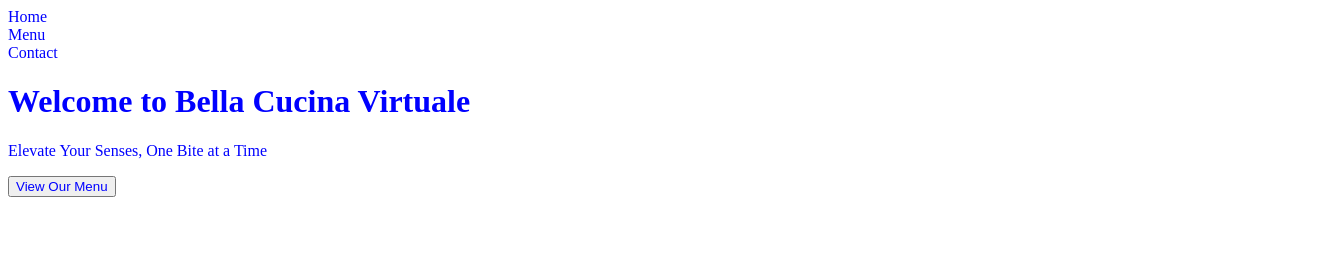
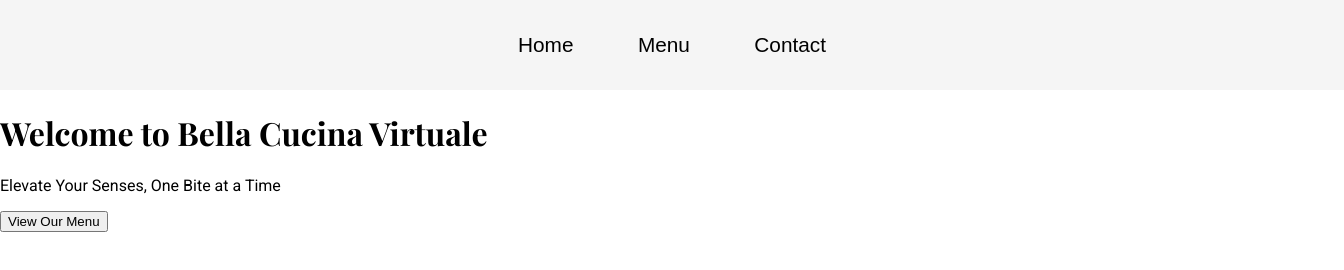
Before and after one commit to atoarkhurst/restaurant-page, a website built with webpack: page dist/index.html in a window 1280 px wide. Shown: the whole page, 1344 px wide, since content can reach past the window. Built offline with nearby package versions, Linux system fonts and the light colour scheme; files whose address does not match are found by name.

Commit message:
css styling

```diff
--- a/src/css/style.css
+++ b/src/css/style.css
@@ -1,3 +1,43 @@
-* {
-    color: blue;
+@import url('https://fonts.googleapis.com/css2?family=Playfair+Display:wght@400;700&display=swap');
+
+@import url('https://fonts.googleapis.com/css2?family=Roboto:ital,wght@0,400;0,700;1,400&display=swap');
+
+
+body {
+    margin: 0;
+    padding: 0;
+    font-family: 'Roboto', sans-serif;
 }
+
+h1, h2, h3 {
+    font-family: 'Playfair Display', serif;
+}
+
+:root {
+    --main-bg-color: #F5F5F5;
+  }
+
+
+
+header {
+    display: flex;
+    justify-content: center;
+    width: 100%;
+    align-items: center;
+    padding: 2rem;
+    background-color: var(--main-bg-color);
+}
+
+
+nav {
+    display: flex;
+    justify-content: space-between;
+    width: 20rem;
+}
+
+
+.nav-button {
+    border-style: none;
+    font-size: 1.3rem;
+    background-color: transparent;
+}
--- a/src/home.js
+++ b/src/home.js
@@ -9,21 +9,21 @@ const homePageLoad = function () {
 
     const nav = createAndAppend( 'nav', header, { } );
 
-    createAndAppend('div', nav, { innerHTML: 'Home', classList: 'home-tab' } );
+    createAndAppend('button', nav, { innerHTML: 'Home', classList: ['home-tab', 'nav-button']} );
 
-    createAndAppend('div', nav, { innerHTML: 'Menu', classList: 'menu-tab' } );
+    createAndAppend('button', nav, { innerHTML: 'Menu', classList: ['menu-tab' , 'nav-button']} );
 
-    createAndAppend('div', nav, { innerHTML: 'Contact', classList: 'contact-tab' } );
+    createAndAppend('button', nav, { innerHTML: 'Contact', classList: ['contact-tab', 'nav-button'] } );
 
 
     const main = createAndAppend( 'main', content );
-    const welcomeContainer = createAndAppend( 'div', main, { classList: 'welcome-container'})
+    const welcomeContainer = createAndAppend( 'div', main, { classList: ['welcome-container']})
 
     createAndAppend( 'h1', welcomeContainer, { innerHTML: 'Welcome to Bella Cucina Virtuale' } );
 
     createAndAppend( 'p', welcomeContainer, { innerHTML: 'Elevate Your Senses, One Bite at a Time' } );
 
-    createAndAppend( 'button', welcomeContainer, { classList: 'btn', innerHTML: 'View Our Menu' } );
+    createAndAppend( 'button', welcomeContainer, { classList: ['btn'], innerHTML: 'View Our Menu' } );
 
 }
 
@@ -35,7 +35,7 @@ function createAndAppend(tag, parent, attributes = {}) {
             element.innerHTML = attributes[key];
 
         } else if ( key === 'classList') {
-            element.classList.add(attributes[key]);
+            element.classList.add(...attributes[key]);
 
         } else {
             element[key] = attributes[key];
```
Also changed, not shown: dist/main.js.
